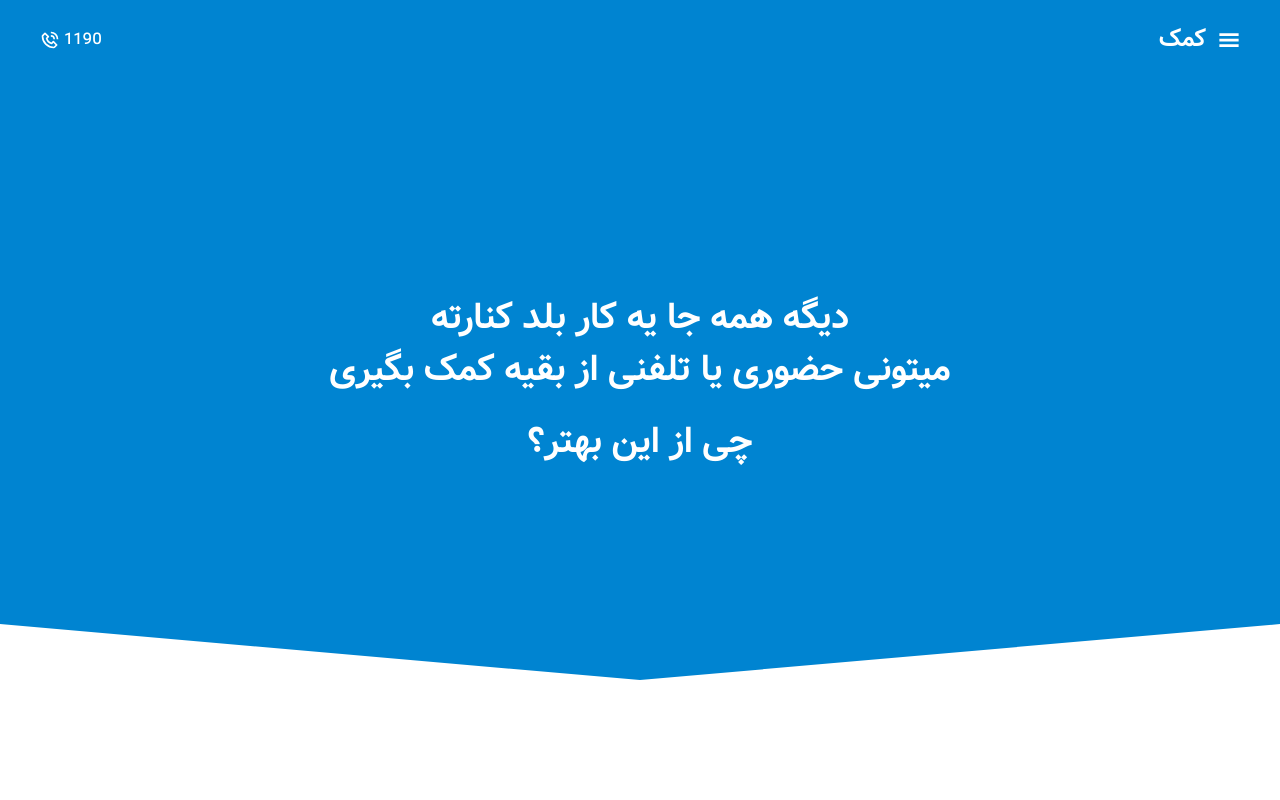
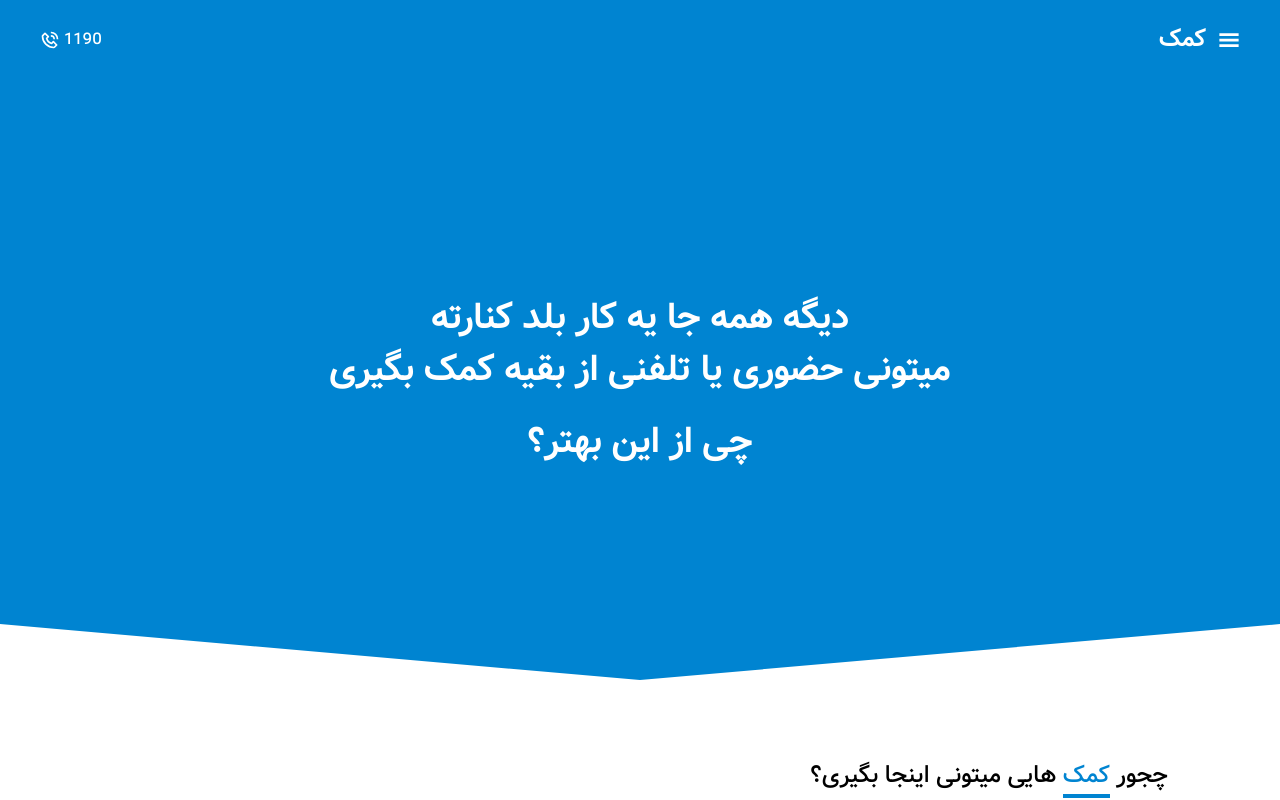
Before and after one commit to arsalannury/Baladchi, a React (Vite) app: page / in a window 1280 px wide. Built offline with nearby package versions, Linux system fonts and the light colour scheme.

Commit message:
Add introduction component

```diff
--- a/src/pages/Home.tsx
+++ b/src/pages/Home.tsx
@@ -1,6 +1,7 @@
 import Banner from "../shared/components/ui/Banner";
 import Header from "../shared/components/ui/Header";
 import { useActionState, startTransition } from "react";
+import Introduction from "../shared/components/ui/Introduction";
 
 const Home = () => {
 
@@ -23,6 +24,9 @@ function handleClickOnLogin() {
     <>
       <Header />
       <Banner />
+      <div className="mx-28 mt-20">
+        <Introduction />
+      </div>
     </>
   );
 };
--- /dev/null
+++ b/src/shared/components/ui/Introduction.tsx
@@ -0,0 +1,14 @@
+const Introduction = () => {
+  return (
+    <>
+      <div className="">
+        <p className="text-right text-2xl">
+          چجور <span className="text-sky-600 border-b-[4px] border-b-sky-600">کمک</span> هایی میتونی اینجا
+          بگیری؟
+        </p>
+      </div>
+    </>
+  );
+};
+
+export default Introduction;
```
